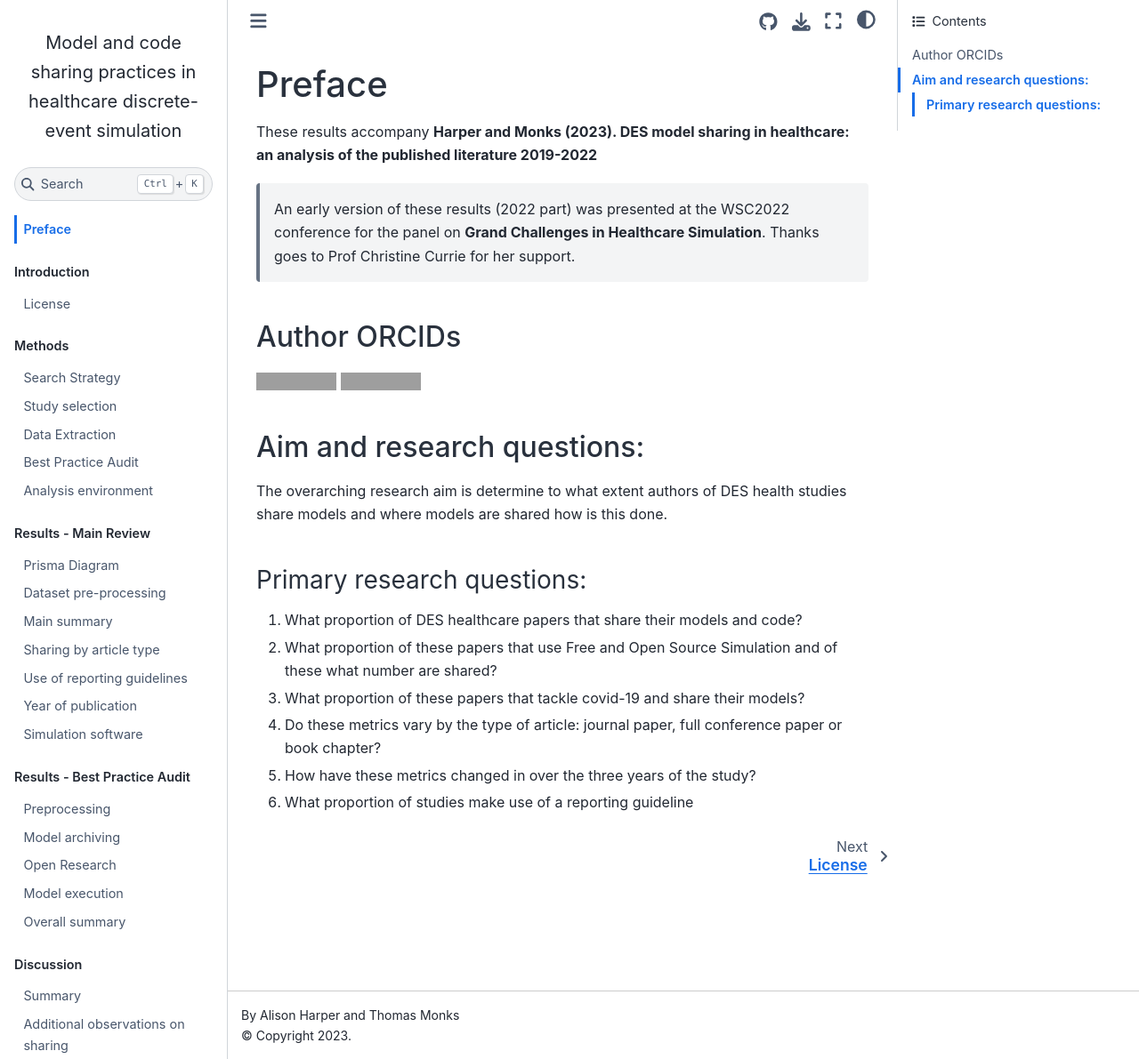
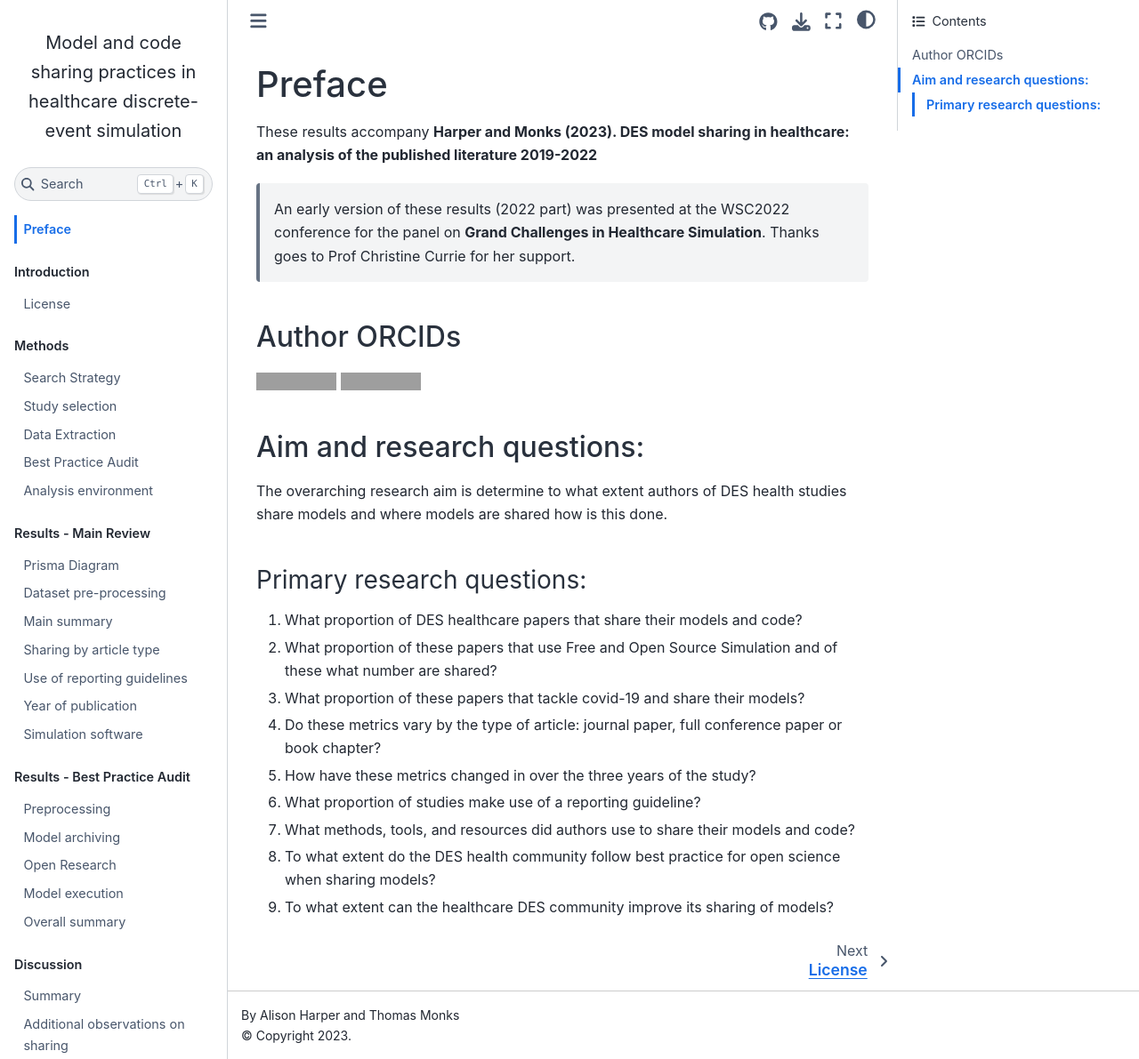
Before and after one commit to TomMonks/des_sharing_lit_review, a Jupyter Book: the page built from content/01_welcome.md, in a window 1280 px wide and 1191 px high. Shown: the whole window at 89% size. Built offline with Jupyter Book 1.0.4 settings and Sphinx 7.4.7 and the Sphinx Book theme 1.1.4, drawn with Linux system fonts in a browser that asks for light colours; grey boxes are pictures that could not be loaded.

Commit message:
INTRO: updated RQs

```diff
--- a/content/01_welcome.md
+++ b/content/01_welcome.md
@@ -20,4 +20,7 @@ The overarching research aim is determine to what extent authors of DES health s
 3. What proportion of these papers that tackle covid-19 and share their models?
 3. Do these metrics vary by the type of article: journal paper, full conference paper or book chapter?
 4. How have these metrics changed in over the three years of the study?
-5. What proportion of studies make use of a reporting guideline
+5. What proportion of studies make use of a reporting guideline?
+6. What methods, tools, and resources did authors use to share their models and code?
+7. To what extent do the DES health community follow best practice for open science when sharing models?
+8. To what extent can the healthcare DES community improve its sharing of models?
```
